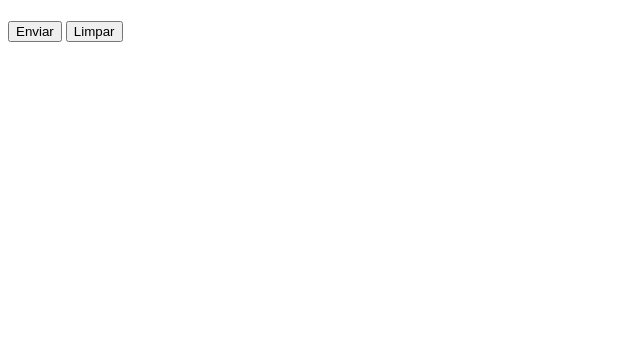
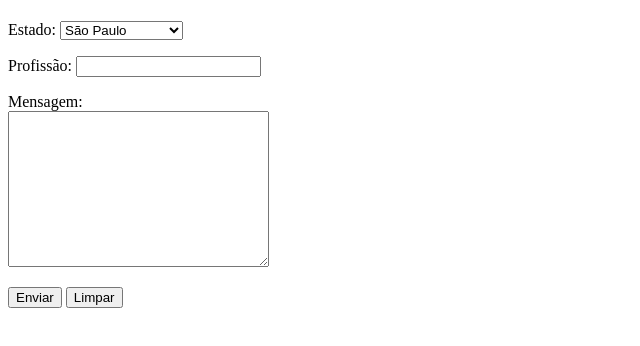
Before and after one commit to M1guel-cb/HTML-CSS, a plain HTML site: page Exercicios/ex025/form07.html in a window 1280 px wide. Shown: the whole page, without its empty margins (0-640 px from the left). Drawn offline with Linux system fonts and the light colour scheme.

Commit message:
form7 e form8

```diff
--- a/Exercicios/ex025/form07.html
+++ b/Exercicios/ex025/form07.html
@@ -8,9 +8,39 @@
 </head>
 <body>
     <h1></h1>
-    <form action="cadastro.php" method="get" autocomplete="on">
+    <form action="cadastro.php" method="post" autocomplete="on">
         <p>
+            <label for="iest">Estado: </label>
+            <select name="est" id="iest">
+                <optgroup label="Região Sudeste">
+                    <option value="SP" selected>São Paulo</option>
+                    <option value="MG">Minas Gerais</option>
+                    <option value="RJ">Rio de Janeiro</option>
+                    <option value="ES">Espírito Santo</option>
+                </optgroup>
 
+                <optgroup label="Região Nordeste">
+                    <option value="MA">Maranhão</option>
+                    <option value="CE">Ceará</option>
+                    <option value="BA">Bahia</option>
+                </optgroup>
+
+                <option value="Outros">Outros</option>
+            </select>
+        </p>
+        <p>
+            <label for="iprofi">Profissão: </label>
+            <input type="text" name="profi" id="iprofi" list="lstprofi">
+            <datalist id="lstprofi">
+                <option>Desenvolvedor</option>
+                <option value="PROF">Professor</option>
+                <option>Médico</option>
+                <option value="ADVO">Advogado</option>
+            </datalist>
+        </p>
+        <p>
+            <label for="imsg">Mensagem: </label><br>
+            <textarea name="msg" id="imsg" cols="30" rows="10"></textarea>
         </p>
         <p>
             <input type="submit" value="Enviar">
```
Also changed, not shown: Exercicios/ex025/form08.html (added, +12 -0 lines).
